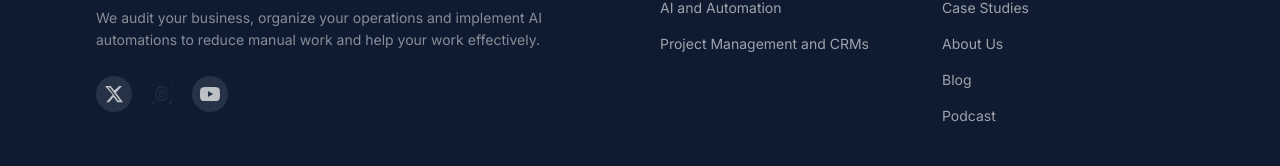
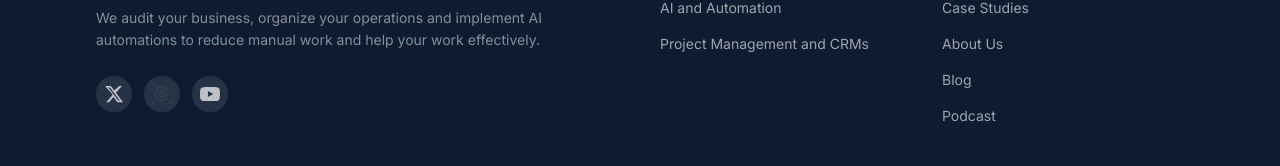
Before and after one commit to borinomi/anhmake, a Next.js app: page / in a window 1280 px wide. Shown: the part 6855-7021 px from the top of the page. Built offline with nearby package versions, Linux system fonts and the light colour scheme.

Commit message:
fix: restore uniform bg-white/10 style for all social icons

```diff
--- a/components/Footer.tsx
+++ b/components/Footer.tsx
@@ -71,9 +71,7 @@ export default function Footer() {
                   key={social.label}
                   href={social.href}
                   aria-label={social.label}
-                  className={`w-9 h-9 flex items-center justify-center rounded-full text-white/70 hover:text-white transition-colors duration-200 ${
-                    social.label === "Threads" ? "hover:opacity-80" : "bg-white/10 hover:bg-axe-blue"
-                  }`}
+                  className="w-9 h-9 flex items-center justify-center rounded-full bg-white/10 text-white/70 hover:bg-axe-blue hover:text-white transition-colors duration-200"
                 >
                   {social.icon}
                 </Link>
```
